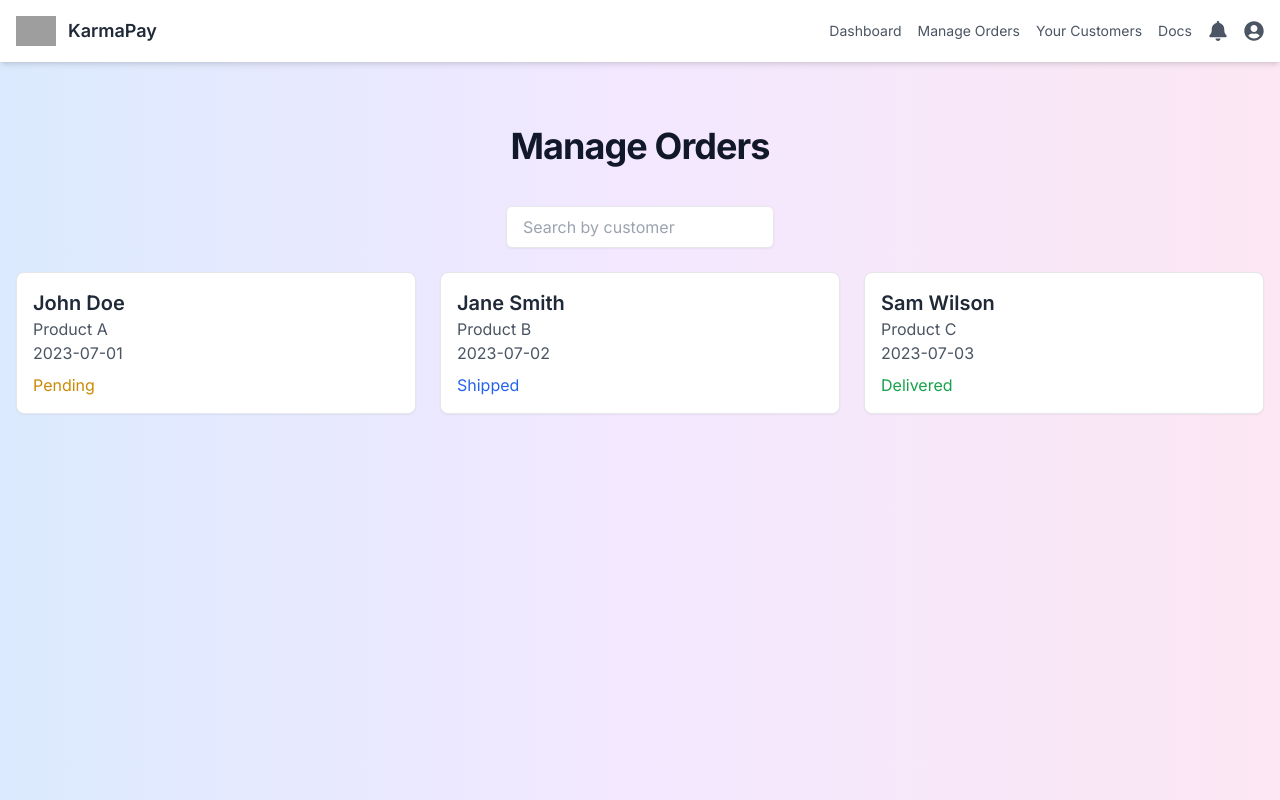
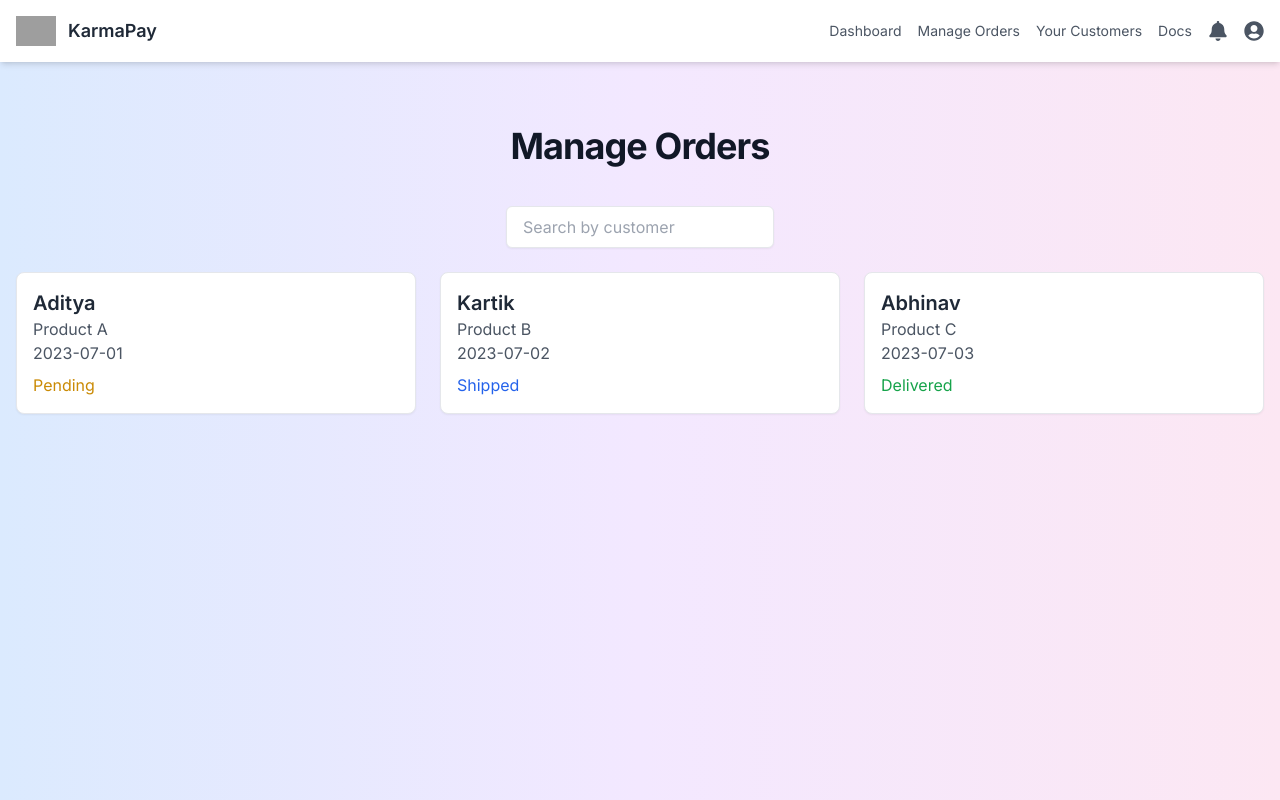
Before and after one commit to MelloB1989/karmapay-2.0, a Next.js app: page /manage-orders in a window 1280 px wide. Built offline with nearby package versions, Linux system fonts and the light colour scheme; grey boxes are pictures that could not be loaded.

Commit message:
created manage-orders page

```diff
--- a/app/manage-orders/manage-orders.tsx
+++ b/app/manage-orders/manage-orders.tsx
@@ -4,9 +4,9 @@ import { useState } from "react";
 import Navbar from "@/components/Navbar/Navbar";
 
 const orders = [
-  { id: 1, customer: "John Doe", product: "Product A", status: "Pending", date: "2023-07-01" },
-  { id: 2, customer: "Jane Smith", product: "Product B", status: "Shipped", date: "2023-07-02" },
-  { id: 3, customer: "Sam Wilson", product: "Product C", status: "Delivered", date: "2023-07-03" },
+  { id: 1, customer: "Aditya", product: "Product A", status: "Pending", date: "2023-07-01" },
+  { id: 2, customer: "Kartik", product: "Product B", status: "Shipped", date: "2023-07-02" },
+  { id: 3, customer: "Abhinav", product: "Product C", status: "Delivered", date: "2023-07-03" },
   // Add more orders as needed
 ];
 
@@ -28,7 +28,7 @@ export default function ManageOrders() {
           <input
             type="text"
             placeholder="Search by customer"
-            className="border rounded-md px-4 py-2 shadow-sm focus:ring-indigo-500 focus:border-indigo-500"
+            className="border rounded-md px-4 py-2 shadow-sm focus:ring-indigo-500 focus:border-indigo-500 text-black"
             value={searchTerm}
             onChange={(e) => setSearchTerm(e.target.value)}
           />
```
